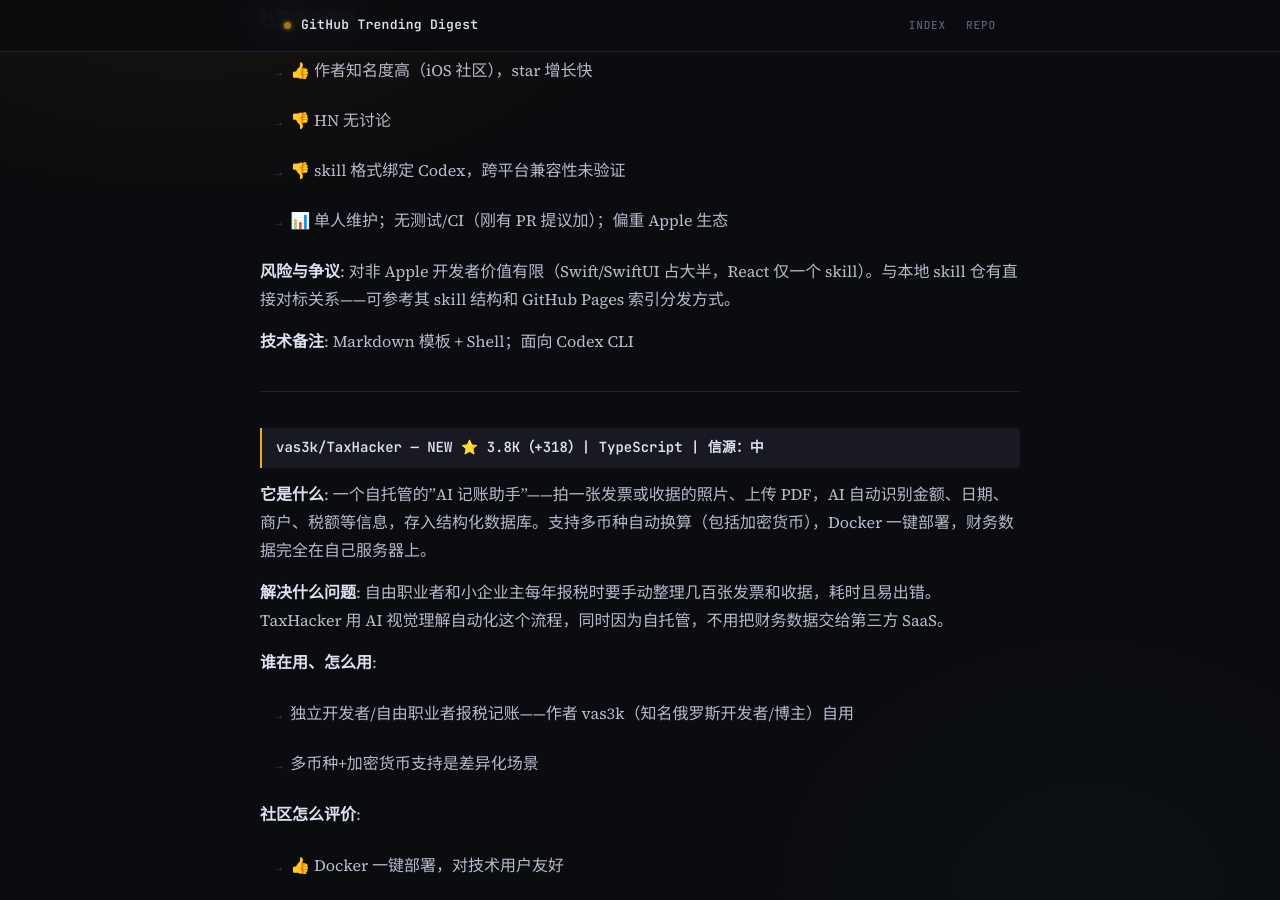
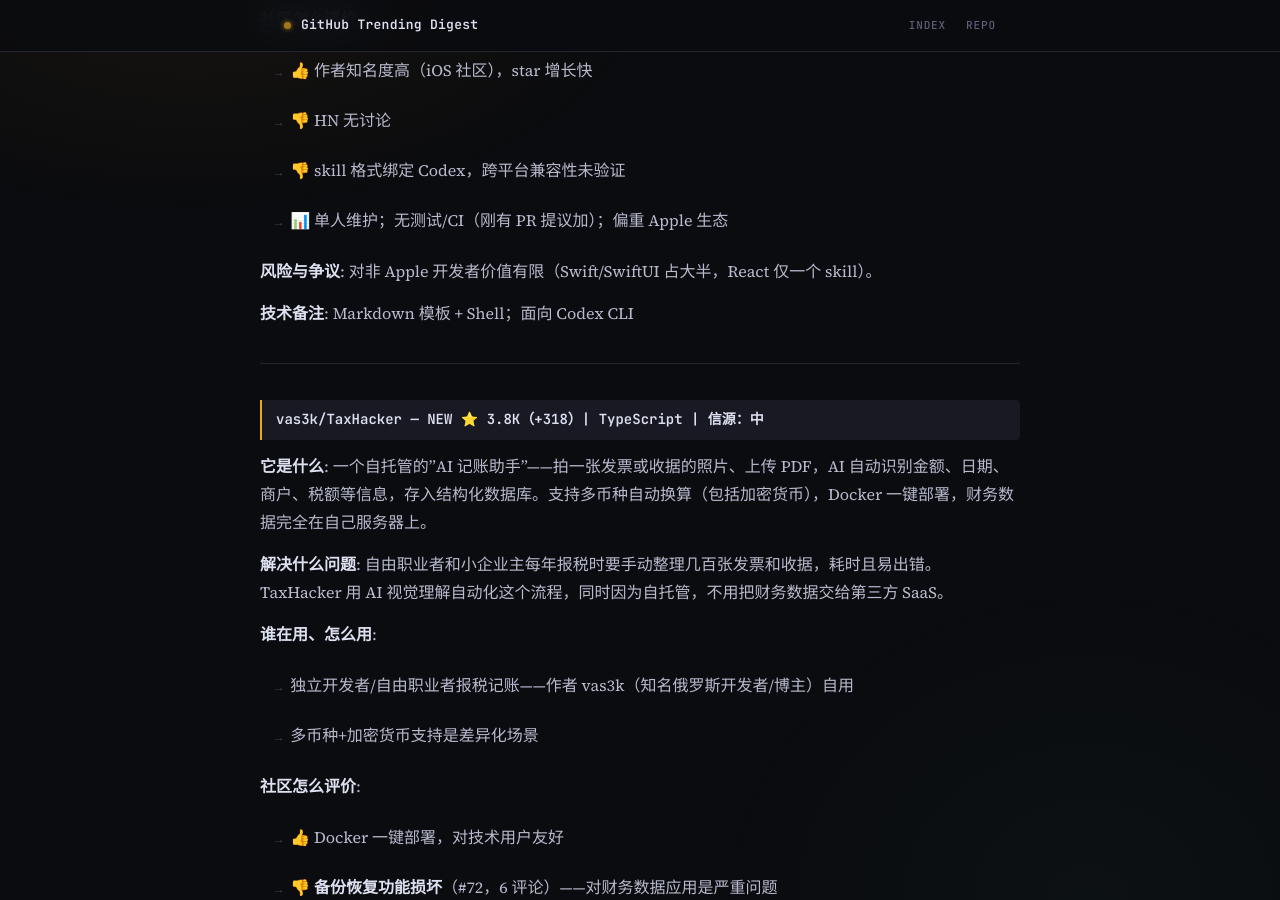
Before and after one commit to maxzyma/github-trending-digest, a Jekyll site: the page built from daily/2026-04-01-analysis.md, in a window 1280 px wide and 900 px high, scrolled down 2502 px. Built offline with Jekyll 4.4.1, drawn with Linux system fonts in a browser that asks for light colours; our own code applies the rules of GitHub Pages for plain Markdown files.

Commit message:
docs: strip internal references from public docs
This is a public repo. Removed references to internal tooling, paths,
and project organization that should not be exposed:

- README.md: drop the "收尾流程" section (DingTalk push, parent-repo
  two-tier git workflow, sandbox toggle). Keep the index-maintenance
  table renamed to "索引维护" since that step is generic.
- daily/2026-04-01-analysis.md: drop "我们的 ohmyskills" cross-reference.
- daily/2026-04-27-analysis.md: drop the line citing an internal
  deployment of the project being analyzed.
- daily/2026-04-30-analysis.md: drop the "本日同步事件" line referencing
  a sibling project in the same workspace.
- .gitignore: ignore daily/weekly/monthly *-summary.md and *-full.md
  (local notification payloads, never meant for publication).

Generated with Claude Code

```diff
--- a/daily/2026-04-01-analysis.md
+++ b/daily/2026-04-01-analysis.md
@@ -72,7 +72,7 @@ _项目总数: 14 | 首次上榜: 8 | 已上榜更新: 6 | 数据源: https://gi
 - 👎 skill 格式绑定 Codex，跨平台兼容性未验证
 - 📊 单人维护；无测试/CI（刚有 PR 提议加）；偏重 Apple 生态
 
-**风险与争议**: 对非 Apple 开发者价值有限（Swift/SwiftUI 占大半，React 仅一个 skill）。与本地 skill 仓有直接对标关系——可参考其 skill 结构和 GitHub Pages 索引分发方式。
+**风险与争议**: 对非 Apple 开发者价值有限（Swift/SwiftUI 占大半，React 仅一个 skill）。
 
 **技术备注**: Markdown 模板 + Shell；面向 Codex CLI
 
```
Also changed, not shown: daily/2026-04-27-analysis.md (+0 -1 lines), daily/2026-04-30-analysis.md (+0 -1 lines), README.md, 1 other file.
